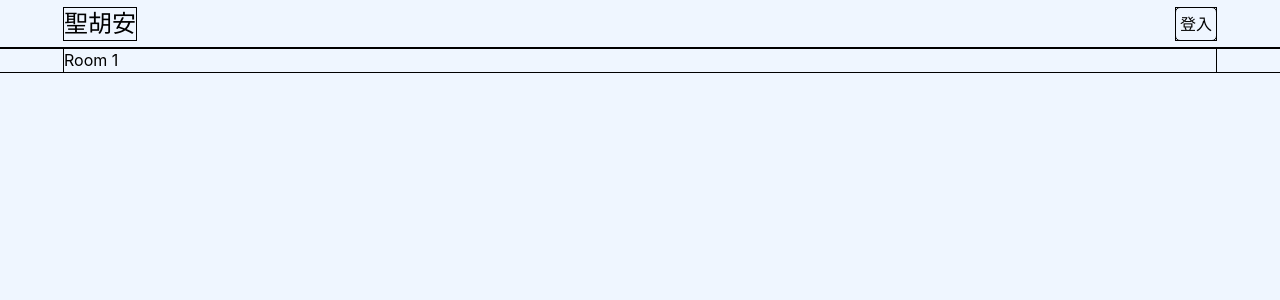
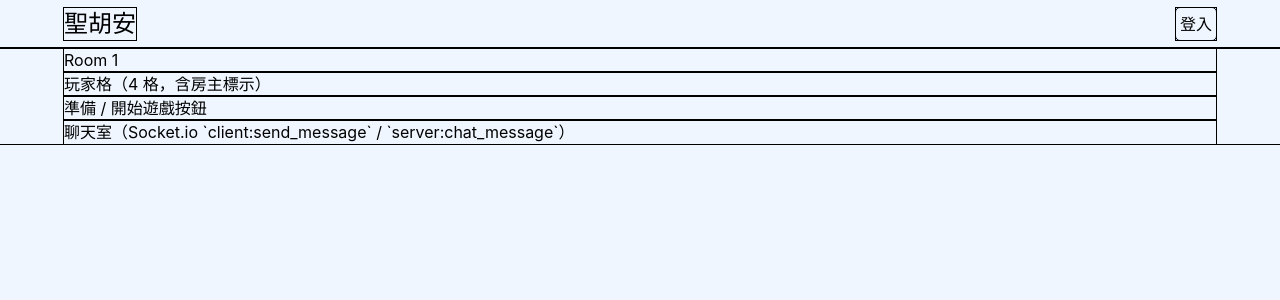
Before and after one commit to lathyrus-odoratus/san-juan, a Nuxt app: page /room/1 in a window 1280 px wide. Shown: the top 300 px of the page. Built offline with nearby package versions, Linux system fonts and the light colour scheme; no server answers.

Commit message:
feat:補充 lobby room 頁面要有哪些內容

```diff
--- a/app/pages/room/[id].vue
+++ b/app/pages/room/[id].vue
@@ -7,5 +7,8 @@ const roomId = computed(() => route.params.id as string)
 <template>
   <main>
     <h1>Room {{ roomId }}</h1>
+    <p>玩家格（4 格，含房主標示）</p>
+   <p>準備 / 開始遊戲按鈕</p>
+   <p>聊天室（Socket.io `client:send_message` / `server:chat_message`）</p>
   </main>
 </template>
```
